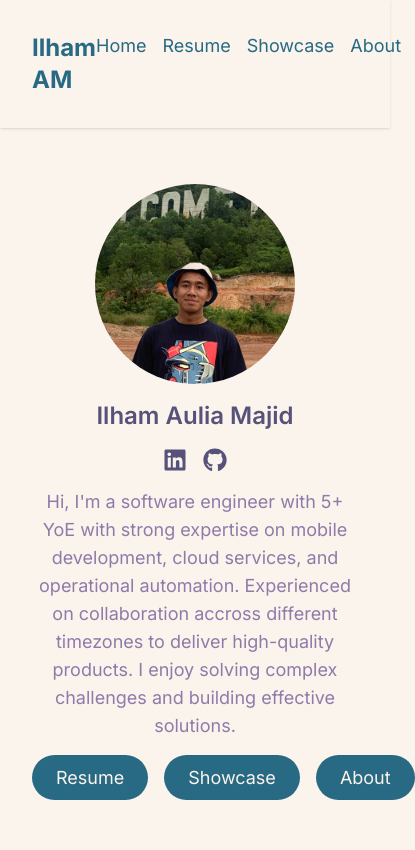
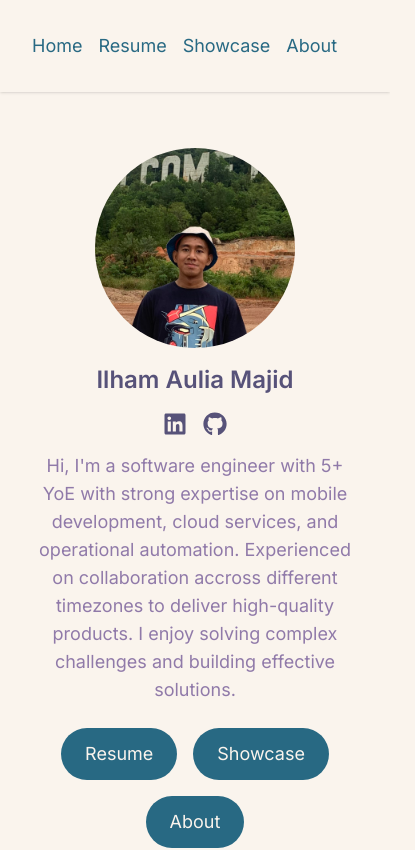
Before and after one commit to ilaumjd/profile, a Next.js app: page / in a window 390 px wide. Shown: the top 850 px of the page, 415 px wide, since content can reach past the window. Built offline with nearby package versions, Linux system fonts and the light colour scheme.

Commit message:
fix navigation layouting

```diff
--- a/src/app/layout.tsx
+++ b/src/app/layout.tsx
@@ -25,11 +25,11 @@ export default function RootLayout({
         className={`${roboto.className} min-h-screen flex flex-col text-lg`}
       >
         {/* Header */}
-        <header className="bg-background shadow sticky top-0 z-50">
+        <header className="bg-background shadow md:sticky top-0 z-50">
           <nav className="container mx-auto p-8 md:px-30 flex justify-between">
             <Link
               href="/"
-              className="text-2xl text-accent font-bold hover:text-accent"
+              className="text-2xl text-accent font-bold hover:text-accent hidden sm:block"
             >
               Ilham AM
             </Link>
--- a/src/app/page.tsx
+++ b/src/app/page.tsx
@@ -26,7 +26,7 @@ export default function Home() {
       <p className="text-secondary mt-4 max-w-lg mx-auto">
         {`Hi, I'm a software engineer with ${new Date().getFullYear() - 2020}+ YoE with strong expertise on mobile development, cloud services, and operational automation. Experienced on collaboration accross different timezones to deliver high-quality products. I enjoy solving complex challenges and building effective solutions.`}
       </p>
-      <div className="mt-6 space-x-4">
+      <div className="mt-6 flex flex-wrap justify-center gap-4">
         {navigations.slice(1).map((navigation, index) => (
           <Link
             href={navigation.href}
```
